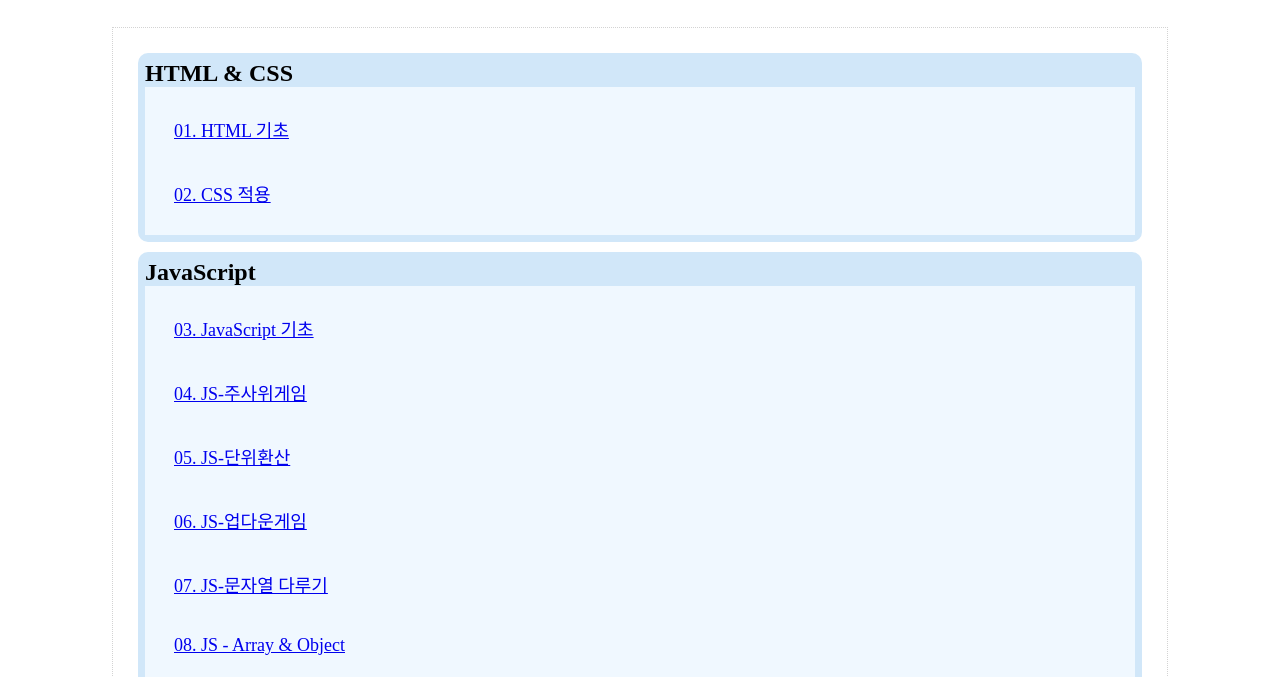
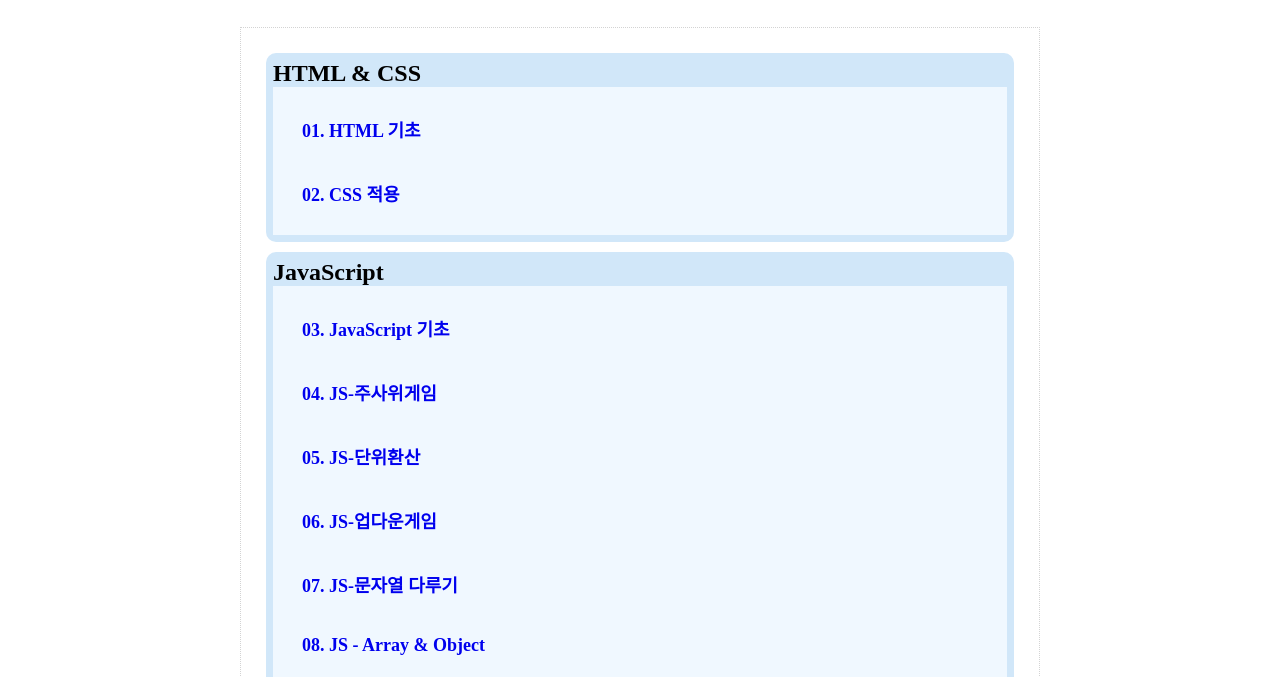
Before and after one commit to yeochaeeon/24Summer-Basic_SoftwareConvergence, a plain HTML site: page index.html in a window 1280 px wide. Shown: the part 75-752 px from the top of the page. Drawn offline with Linux system fonts and the light colour scheme.

Commit message:
Update index.css.

```diff
--- a/index.css
+++ b/index.css
@@ -19,7 +19,7 @@ header > h1 {
   padding: 13px;
 }
 article {
-  width: 80%;
+  width: 60%;
   padding: 15px;
   margin: 30px;
   border: 1px dotted lightgray;
@@ -50,6 +50,10 @@ ul > li:hover {
   border-radius: 7px;
   background-color: white;
 }
+a {
+  text-decoration: none;
+  font-weight: bolder;
+}
 a:hover {
   display: inline-block;
   border-radius: 10px;
```
